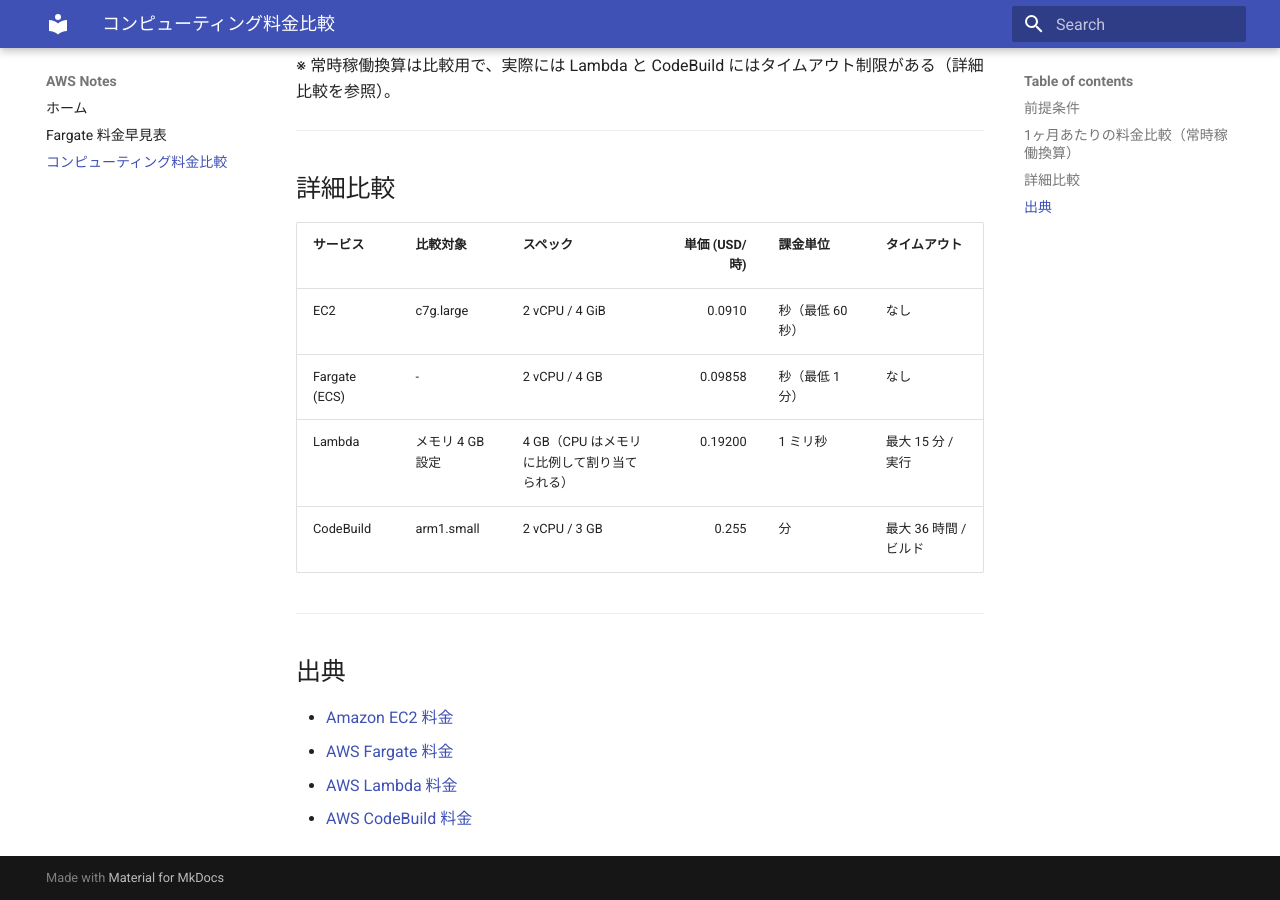
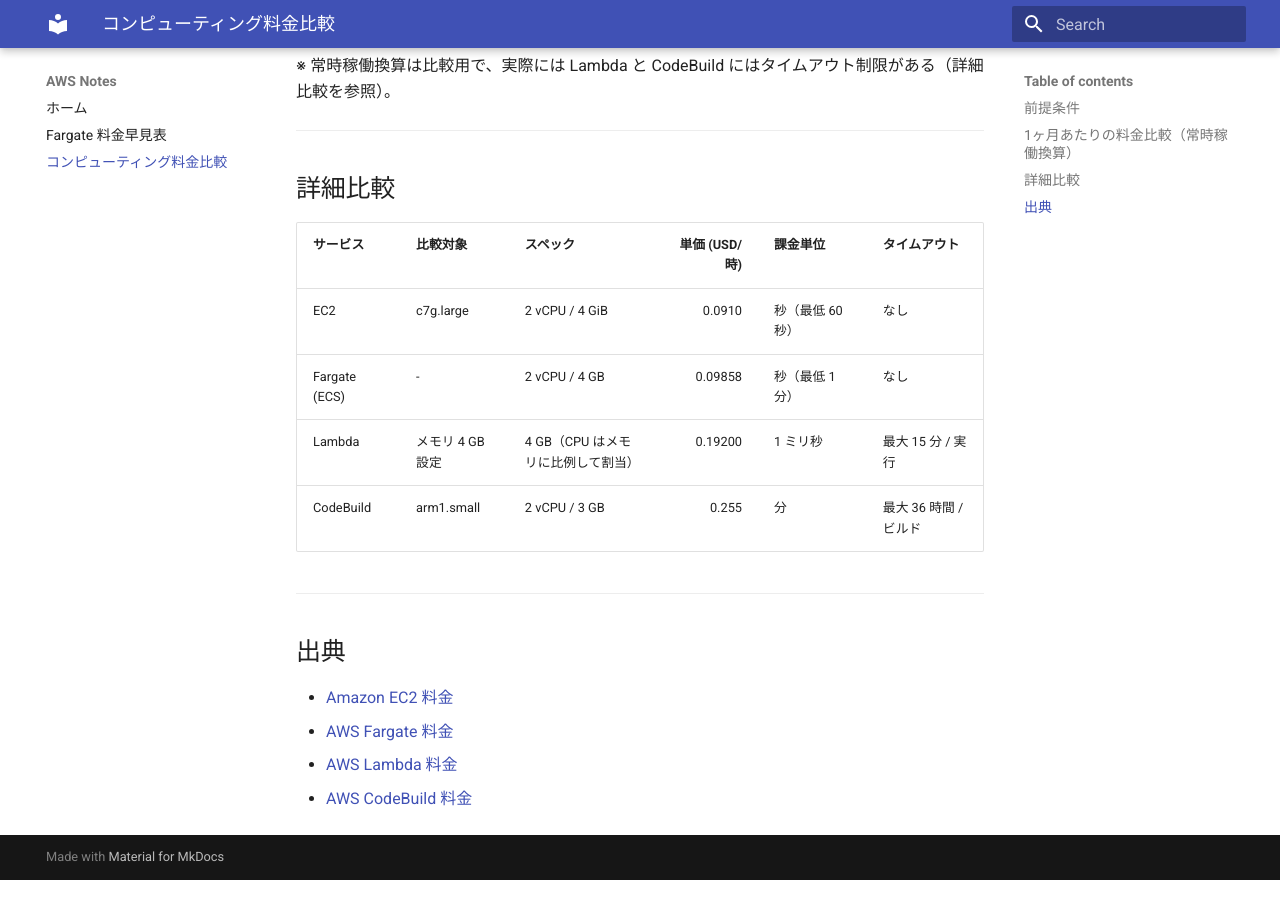
Before and after one commit to hiro1202/aws-notes, an MkDocs documentation site: the page built from docs/compute.md, in a window 1280 px wide and 900 px high, scrolled down 932 px. Built offline with MkDocs 1.6.1 and Material for MkDocs 9.7.7, drawn with Linux system fonts in a browser that asks for light colours.

Commit message:
Shorten Lambda spec wording in the detail table
Co-Authored-By: Claude Fable 5 <noreply@anthropic.com>

```diff
--- a/docs/compute.md
+++ b/docs/compute.md
@@ -36,7 +36,7 @@
 |---|---|---|---:|---|---|
 | EC2 | c7g.large | 2 vCPU / 4 GiB | 0.0910 | 秒（最低 60 秒） | なし |
 | Fargate (ECS) | - | 2 vCPU / 4 GB | 0.09858 | 秒（最低 1 分） | なし |
-| Lambda | メモリ 4 GB 設定 | 4 GB（CPU はメモリに比例して割り当てられる） | 0.19200 | 1 ミリ秒 | 最大 15 分 / 実行 |
+| Lambda | メモリ 4 GB 設定 | 4 GB（CPU はメモリに比例して割当） | 0.19200 | 1 ミリ秒 | 最大 15 分 / 実行 |
 | CodeBuild | arm1.small | 2 vCPU / 3 GB | 0.255 | 分 | 最大 36 時間 / ビルド |
 
 ---
```
